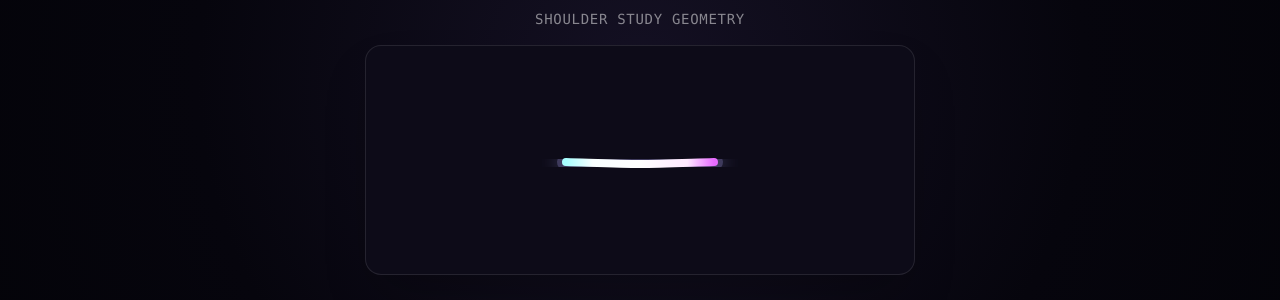
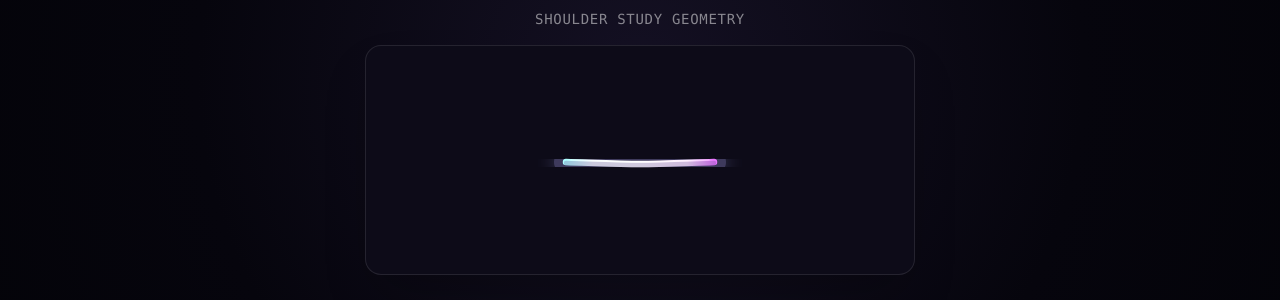
Before and after one commit to RishulGupta/stickmanui, a React (Vite) app: page / in a window 1280 px wide. Both pictures are taken after a click on the button "Shoulder Study". Shown: the part 258-558 px from the top of the page. Built offline with nearby package versions, Linux system fonts and the light colour scheme.

Commit message:
Apply Stage 4: Fake Glass Cylinder 3D depth and layers

```diff
--- a/src/components/ShoulderStudy.tsx
+++ b/src/components/ShoulderStudy.tsx
@@ -44,7 +44,7 @@ export default function ShoulderStudy() {
         "
         fill="none"
         stroke="#7FF8FF"
-        strokeWidth="18"
+        strokeWidth="24"
         strokeLinecap="round"
         opacity=".16"
         filter="url(#shoulderGlow)"
@@ -59,7 +59,7 @@ export default function ShoulderStudy() {
         "
         fill="none"
         stroke="#E06CFF"
-        strokeWidth="18"
+        strokeWidth="24"
         strokeLinecap="round"
         opacity=".16"
         filter="url(#shoulderGlow)"
@@ -74,8 +74,50 @@ export default function ShoulderStudy() {
         "
         fill="none"
         stroke="url(#shoulderGradient)"
-        strokeWidth="8"
+        strokeWidth="6.5"
         strokeLinecap="round"
+      />
+
+      {/* Glass Volume */}
+      <path
+        d="
+          M176 92
+          C208 93 232 94 250 94
+          C268 94 292 93 324 92
+        "
+        fill="none"
+        stroke="#FFFFFF"
+        strokeWidth="5.5"
+        strokeLinecap="round"
+        opacity=".10"
+      />
+
+      {/* Lower Shadow */}
+      <path
+        d="
+          M176 93
+          C208 94 232 95 250 95
+          C268 95 292 94 324 93
+        "
+        fill="none"
+        stroke="#533F87"
+        strokeWidth="4.5"
+        strokeLinecap="round"
+        opacity=".28"
+      />
+
+      {/* Top Glass Reflection */}
+      <path
+        d="
+          M181 90
+          C209 91 232 92 250 92
+          C268 92 291 91 319 90
+        "
+        fill="none"
+        stroke="#FFFFFF"
+        strokeWidth="1.6"
+        strokeLinecap="round"
+        opacity=".30"
       />
     </svg>
   );
```
